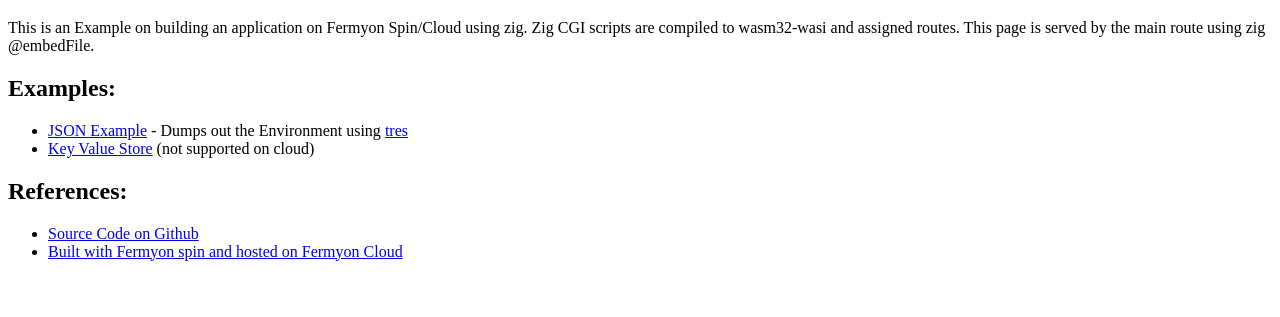
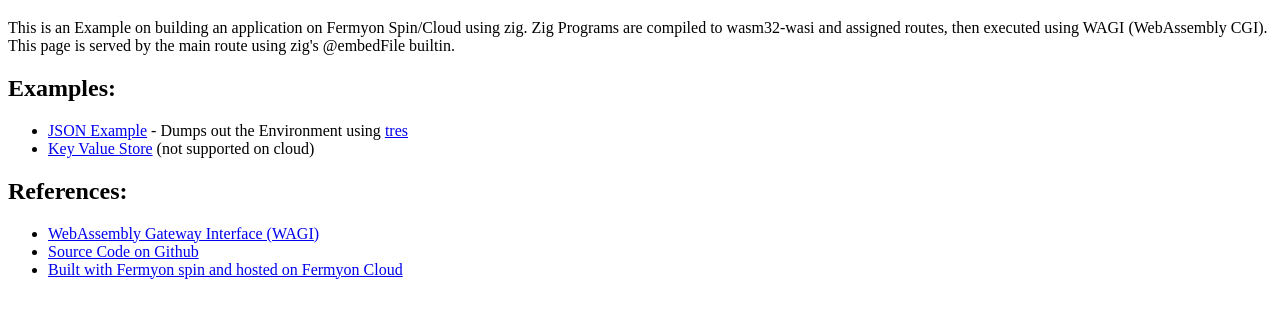
Before and after one commit to dasimmet/zig-spin-sdk, a plain HTML site: page examples/html-example.html in a window 1280 px wide. Shown: the part 61-378 px from the top of the page. Drawn offline with Linux system fonts and the light colour scheme.

Commit message:
update info

```diff
--- a/examples/html-example.html
+++ b/examples/html-example.html
@@ -7,8 +7,8 @@
 
         <p>
             This is an Example on building an application on Fermyon Spin/Cloud using zig.
-            Zig CGI scripts are compiled to wasm32-wasi and assigned routes.
-            This page is served by the main route using zig @embedFile.
+            Zig Programs are compiled to wasm32-wasi and assigned routes, then executed using WAGI (WebAssembly CGI).
+            This page is served by the main route using zig's @embedFile builtin.
         </p>
         <h2>Examples:</h2>
         <ul>
@@ -18,6 +18,7 @@
 
         <h2>References:</h2>
         <ul>
+            <li><a href="https://github.com/deislabs/wagi">WebAssembly Gateway Interface (WAGI)</a></li>
             <li><a href="https://github.com/dasimmet/zig-spin-sdk">Source Code on Github</a></li>
             <li><a href="https://www.fermyon.com/">Built with Fermyon spin and hosted on Fermyon Cloud</a></li>
         </ul>
```
Also changed, not shown: 1 other file.
